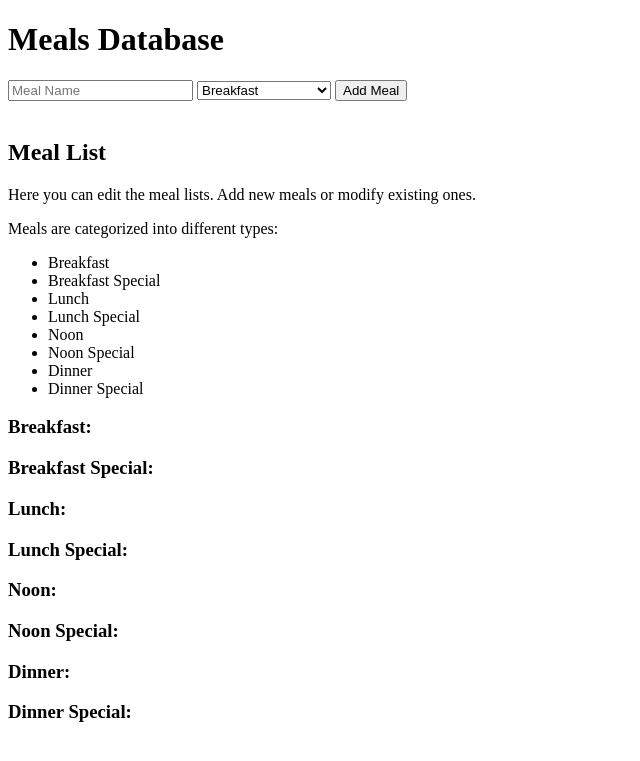
After one commit to RombotLabs/FoodChooser, a Flask app: page /meals_db in a window 1280 px wide. The commit adds this page. Shown: the top 761 px of the page, without its empty margins (0-640 px from the left). Run offline with Flask 3, Linux system fonts and the light colour scheme.

Commit message:
Added html Design for the meals db and added temporarely adding meals to db.

```diff
--- a/main.py
+++ b/main.py
@@ -40,7 +40,45 @@ def randomize(meal_list):
 @app.route('/')
 def index():
     """The start page"""
-    return "index.html"
+    return render_template("index.html")
+
+@app.route('/meals_db', methods=['GET', 'POST'])
+def meals_db():
+    """The meals database page."""
+    return render_template("meals_db.html", breakfast=breakfast, breakfast_special=breakfast_special,
+                           lunch=lunch, lunch_special=lunch_special,
+                           noon=noon, noon_special=noon_special,
+                           dinner=dinner, dinner_special=dinner_special)
+
+@app.route('/add_meal', methods=['POST'])
+def add_meal():
+    """The function for adding a meal to the database."""
+    meal_type = request.form.get('meal_type')
+    meal_name = request.form.get('meal_name')
+
+    if meal_type == 'breakfast':
+        breakfast.append(meal_name)
+    elif meal_type == 'breakfast_special':
+        breakfast_special.append(meal_name)
+    elif meal_type == 'lunch':
+        lunch.append(meal_name)
+    elif meal_type == 'lunch_special':
+        lunch_special.append(meal_name)
+    elif meal_type == 'noon':
+        noon.append(meal_name)
+    elif meal_type == 'noon_special':
+        noon_special.append(meal_name)
+    elif meal_type == 'dinner':
+        dinner.append(meal_name)
+    elif meal_type == 'dinner_special':
+        dinner_special.append(meal_name)
+
+    return redirect('/meals_db')
+
+@app.route('/random_meal', methods=['POST'])
+def random_meal():
+    """Random meal generator."""
+    pass
 
 if __name__ == "__main__":
     app.run(debug=True)
--- a/templates/index.html
+++ b/templates/index.html
@@ -3,6 +3,12 @@
 <head>
     <meta charset="UTF-8" />
     <title>FoodChooser start page</title>
+    <form action="/random_meal" method="post">
+        <button type="submit">Generate 3 meal ideas.</button>
+    </form>
+    <form action="/meals_db" method="post">
+        <button type="submit">Edit the meal lists.</button>
+    </form>
 </head>
 <body>
 
--- /dev/null
+++ b/templates/meals_db.html
@@ -0,0 +1,88 @@
+<!DOCTYPE html>
+<html>
+<head>
+    <meta charset="UTF-8" />
+    <title>Meals database</title>
+</head>
+<body>
+    <h1>Meals Database</h1>
+    <form action="/add_meal" method="post">
+        <input type="text" name="meal_name" placeholder="Meal Name" required>
+        <select name="meal_type" required>
+            <option value="breakfast">Breakfast</option>
+            <option value="breakfast_special">Breakefast Special</option>
+            <option value="lunch">Lunch</option>
+            <option value="lunch_special">Lunch Special</option>
+            <option value="noon">Noon</option>
+            <option value="noon_special">Noon Special</option>
+            <option value="dinner">Dinner</option>
+            <option value="dinner_special">Dinner Special</option>
+        </select>
+        <button type="submit">Add Meal</button>
+    </form>
+    <br>
+        <h2>Meal List</h2>
+        <p>Here you can edit the meal lists. Add new meals or modify existing ones.</p>
+        <p>Meals are categorized into different types:</p>
+        <ul>
+            <li>Breakfast</li>
+            <li>Breakfast Special</li>
+            <li>Lunch</li>
+            <li>Lunch Special</li>
+            <li>Noon</li>
+            <li>Noon Special</li>
+            <li>Dinner</li>
+            <li>Dinner Special</li>
+        </ul>
+
+        <h3>Breakfast:</h3>
+        <div>
+            {% for meal in breakfast %}
+                <p>- {{ meal }}</p>
+            {% endfor %}
+        </div>
+        <h3>Breakfast Special:</h3>
+        <div>
+            {% for meal in breakfast_special %}
+                <p>- {{ meal }}</p>
+            {% endfor %}
+        </div>
+        <h3>Lunch:</h3>
+        <div>
+            {% for meal in lunch %}
+                <p>- {{ meal }}</p>
+            {% endfor %}
+        </div>
+        <h3>Lunch Special:</h3>
+        <div>
+            {% for meal in lunch_special %}
+                <p>- {{ meal }}</p>
+            {% endfor %}
+        </div>
+        <h3>Noon:</h3>
+        <div>
+            {% for meal in noon %}
+                <p>- {{ meal }}</p>
+            {% endfor %}
+        </div>
+        <h3>Noon Special:</h3>
+        <div>
+            {% for meal in noon_special %}
+                <p>- {{ meal }}</p>
+            {% endfor %}
+        </div>
+        <h3>Dinner:</h3>
+        <div>
+            {% for meal in dinner %}
+                <p>- {{ meal }}</p>
+            {% endfor %}
+        </div>
+        <h3>Dinner Special:</h3>
+        <div>
+            {% for meal in dinner_special %}
+                <p>- {{ meal }}</p>
+            {% endfor %}
+        </div>
+
+</body>
+</html>
```
Also changed, not shown: templates/random_meal.html (added, +10 -0 lines).
